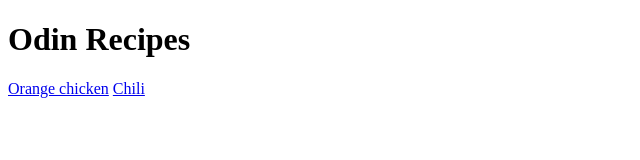
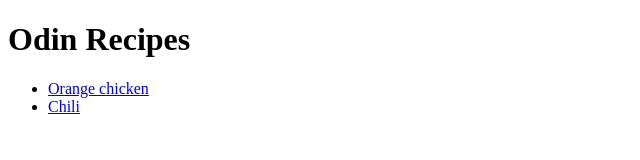
Before and after one commit to FP-TOP/odin-recipes, a plain HTML site: page index.html in a window 1280 px wide. Shown: the whole page, without its empty margins (0-640 px from the left). Drawn offline with Linux system fonts and the light colour scheme.

Commit message:
Put the recipes of the index into an <ul>

```diff
--- a/index.html
+++ b/index.html
@@ -7,7 +7,9 @@
 </head>
 <body>
     <h1>Odin Recipes</h1>
-    <a href="recipes/Orange-chicken.html" target="_blank">Orange chicken</a>
-    <a href="recipes/chili.html" target="_blank">Chili</a>
+    <ul>
+     <li><a href="recipes/Orange-chicken.html" target="_blank">Orange chicken</a></li>
+     <li><a href="recipes/chili.html" target="_blank">Chili</a></li>
+    </ul>
 </body>
 </html>
```
